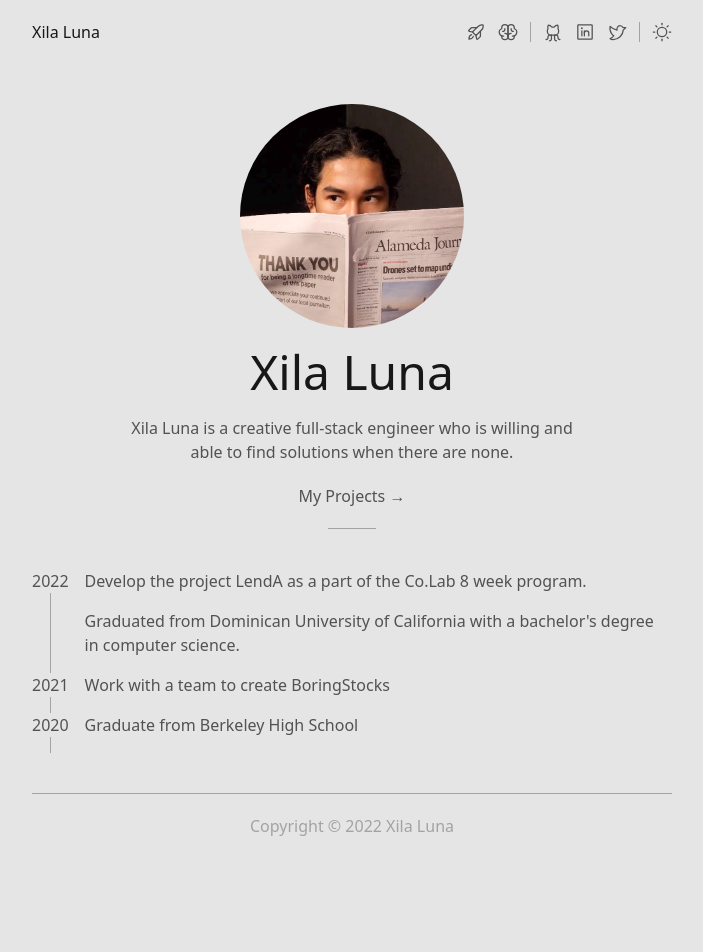
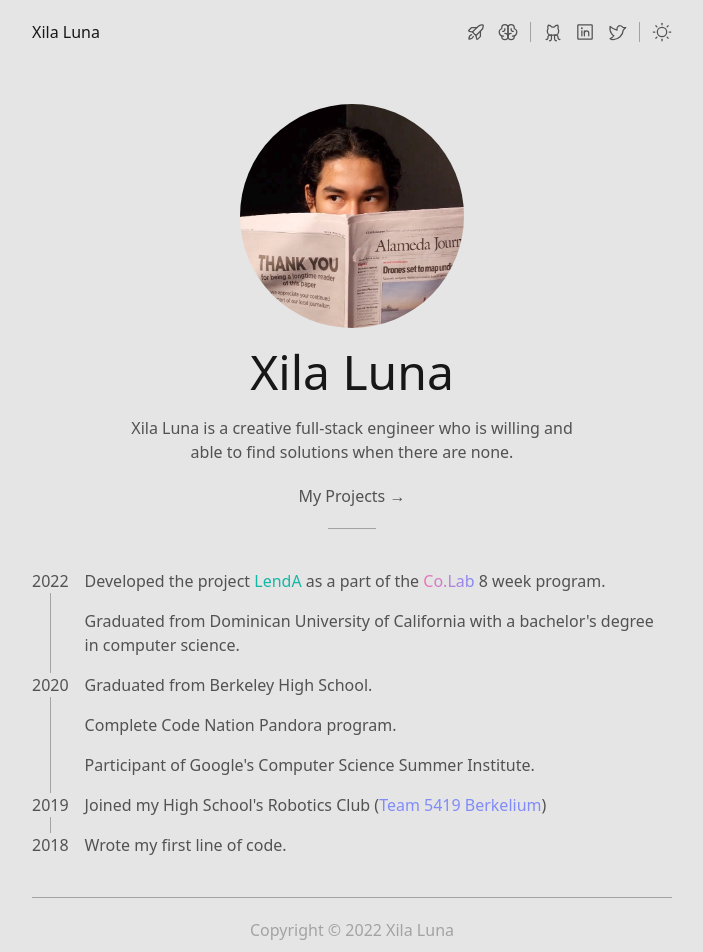
Before and after one commit to xilaluna/xilaluna.com, a Next.js app: page / in a window 1280 px wide. Shown: the top 952 px of the page, without its empty margins (288-991 px from the left). Before the commit the page ends 858 px from the top, so only its background shows below. Built offline with nearby package versions, Linux system fonts and the light colour scheme.

Commit message:
[add] timeline

```diff
--- a/pages/index.tsx
+++ b/pages/index.tsx
@@ -42,25 +42,66 @@ const Home: NextPage = () => {
         <div className="border-color w-12 border-b" />
       </div>
 
+      <div className="flex flex-col">
         <div className="flex space-x-4">
           <div className="flex flex-col items-center justify-center">
-          <span>2022</span>
-          <div className="border-color h-20 w-px border-l"></div>
-          <span>2021</span>
-          <div className="border-color h-4 w-px border-l"></div>
-          <span>2020</span>
-          <div className="border-color h-4 w-px border-l"></div>
+            <p>2022</p>
+            <div className="border-color h-full w-px border-l" />
           </div>
-        <div className="flex flex-col space-y-4">
+          <div className="flex flex-col space-y-4 pb-4">
             <p>
-            Develop the project LendA as a part of the Co.Lab 8 week program.
+              Developed the project{' '}
+              <span className="cursor-pointer text-teal-500 hover:underline dark:text-indigo-400">
+                LendA
+              </span>{' '}
+              as a part of the{' '}
+              <span className="relative cursor-pointer bg-gradient-to-r from-pink-400 to-indigo-400 bg-clip-text text-transparent after:absolute after:-bottom-1 after:left-0 after:h-[2px] after:w-[52px] after:origin-bottom-right after:scale-x-0 after:bg-gradient-to-r after:transition-transform after:duration-300 after:ease-in-out hover:after:origin-bottom-left hover:after:scale-x-100">
+                Co.Lab
+              </span>{' '}
+              8 week program.
             </p>
             <p>
               Graduated from Dominican University of California with a
               bachelor&apos;s degree in computer science.
             </p>
-          <p>Work with a team to create BoringStocks</p>
-          <p>Graduate from Berkeley High School</p>
+          </div>
+        </div>
+        <div className="flex space-x-4">
+          <div className="flex flex-col items-center justify-center">
+            <p>2020</p>
+            <div className="border-color h-full w-px border-l" />
+          </div>
+          <div className="flex flex-col space-y-4 pb-4">
+            <p>Graduated from Berkeley High School.</p>
+            <p>Complete Code Nation Pandora program.</p>
+            <p>
+              Participant of Google&apos;s Computer Science Summer Institute.
+            </p>
+          </div>
+        </div>
+        <div className="flex space-x-4">
+          <div className="flex flex-col items-center justify-center">
+            <p>2019</p>
+            <div className="border-color h-full w-px border-l" />
+          </div>
+          <div className="flex flex-col space-y-4 pb-4">
+            <p>
+              Joined my High School&apos;s Robotics Club (
+              <span className="cursor-pointer text-indigo-400 hover:underline">
+                Team 5419 Berkelium
+              </span>
+              )
+            </p>
+          </div>
+        </div>
+        <div className="flex space-x-4">
+          <div className="flex flex-col items-center justify-center">
+            <p>2018</p>
+            <div className="border-color h-full w-px border-l" />
+          </div>
+          <div className="flex flex-col">
+            <p>Wrote my first line of code.</p>
+          </div>
         </div>
       </div>
     </div>
```
Lines whose indentation alone changed are shown as unchanged.
